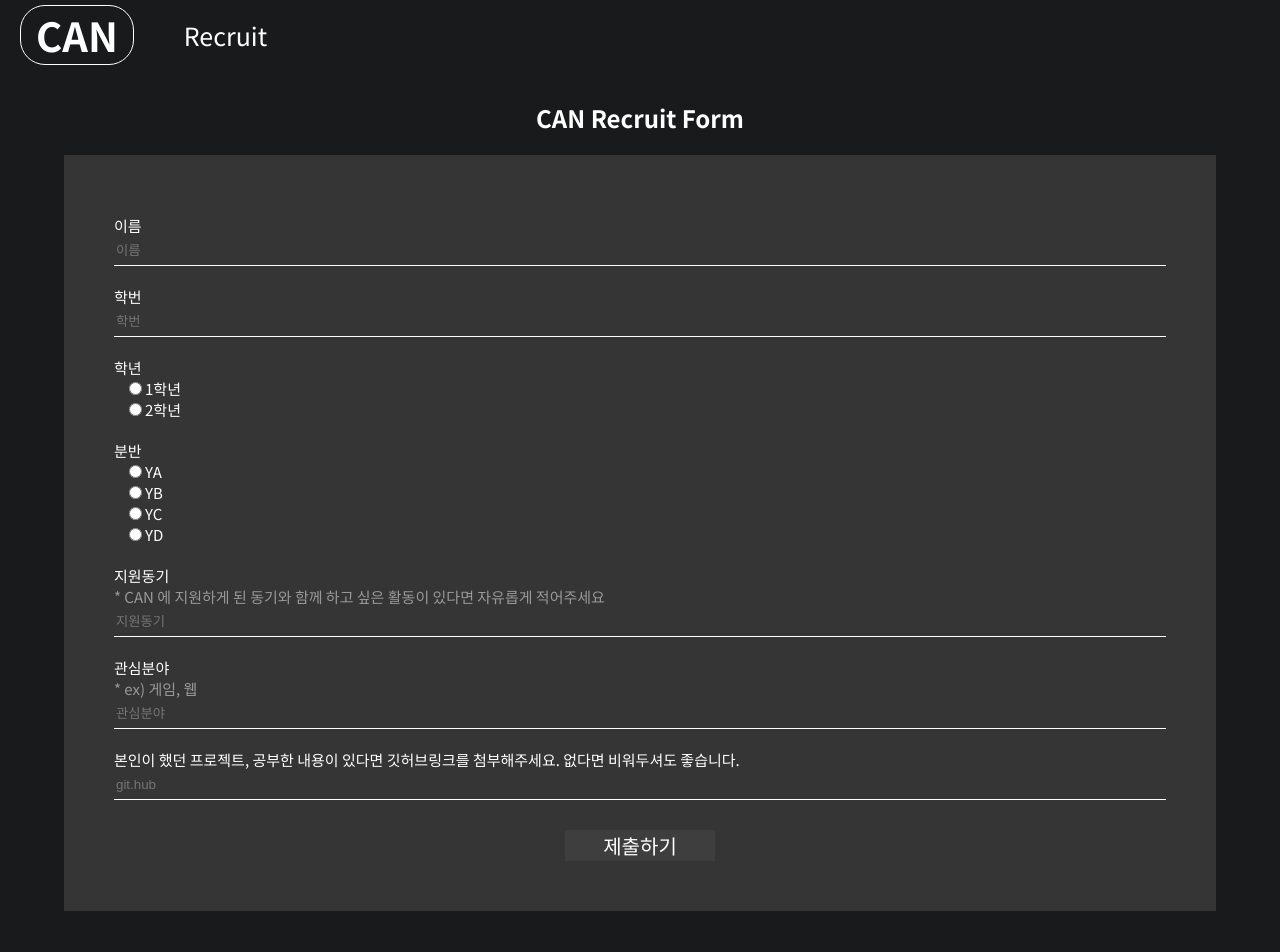
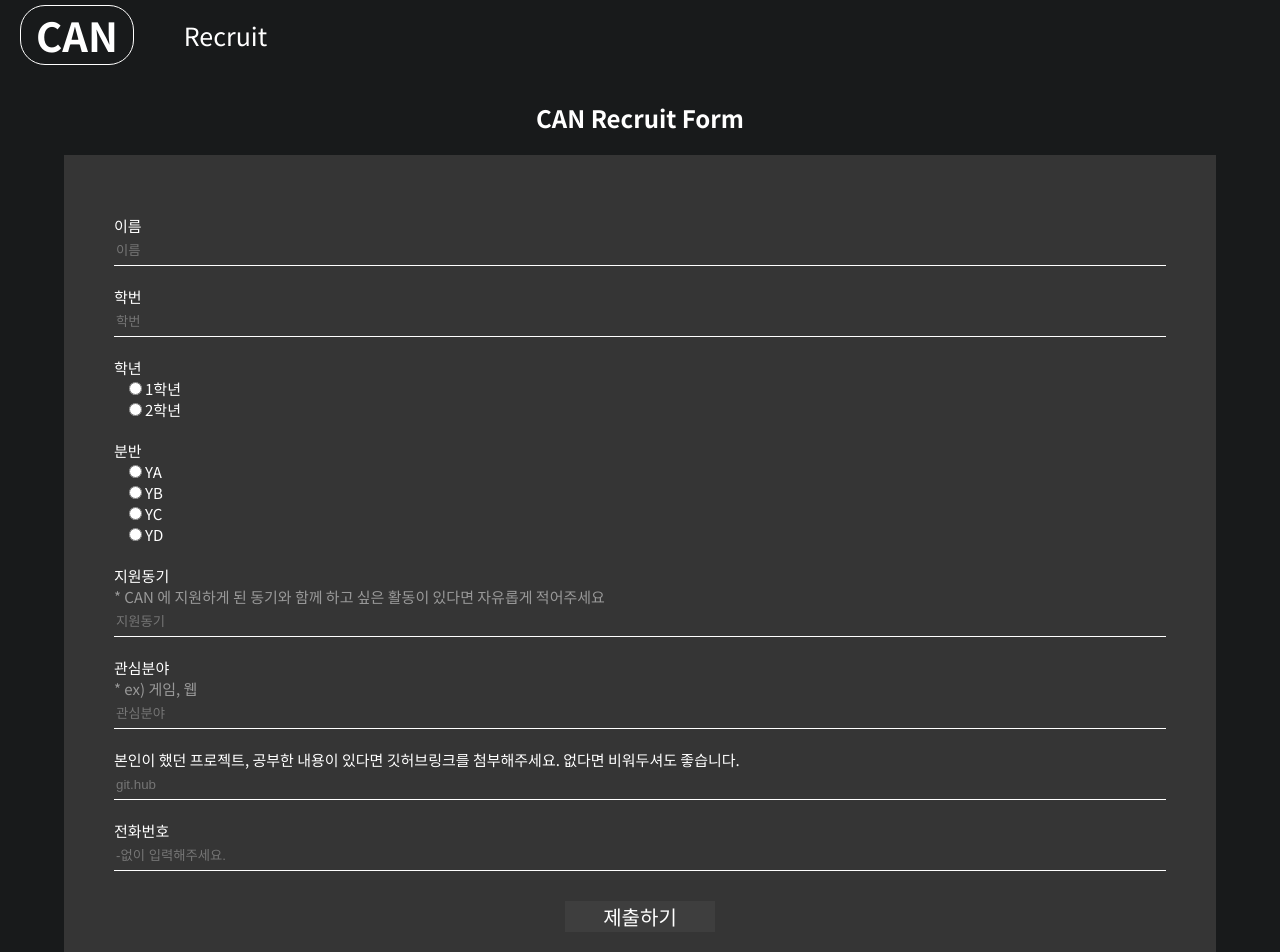
Before and after one commit to Song307/dmu_proj_can, a React (Create React App) app: page /Recruit_form in a window 1280 px wide. Shown: the top 952 px of the page. Built offline with nearby package versions, Linux system fonts and the light colour scheme.

Commit message:
Update Recruit_form.js

```diff
--- a/src/Component/Recruit/Recruit_form.js
+++ b/src/Component/Recruit/Recruit_form.js
@@ -51,6 +51,9 @@
                 <div className='form_list'> 본인이 했던 프로젝트, 공부한 내용이 있다면 깃허브링크를 첨부해주세요. 없다면 비워두셔도 좋습니다. <br/>
                     <input type="text" placeholder="git.hub" className='form_text'/>
                 </div>
+                <div className='form_list'> 전화번호
+                    <input type="text" className='form_text' placeholder="-없이 입력해주세요."/>
+                </div>
 
                 <div className='Submit'>
                     <button className='Submit_buton'>제출하기</button>
```
